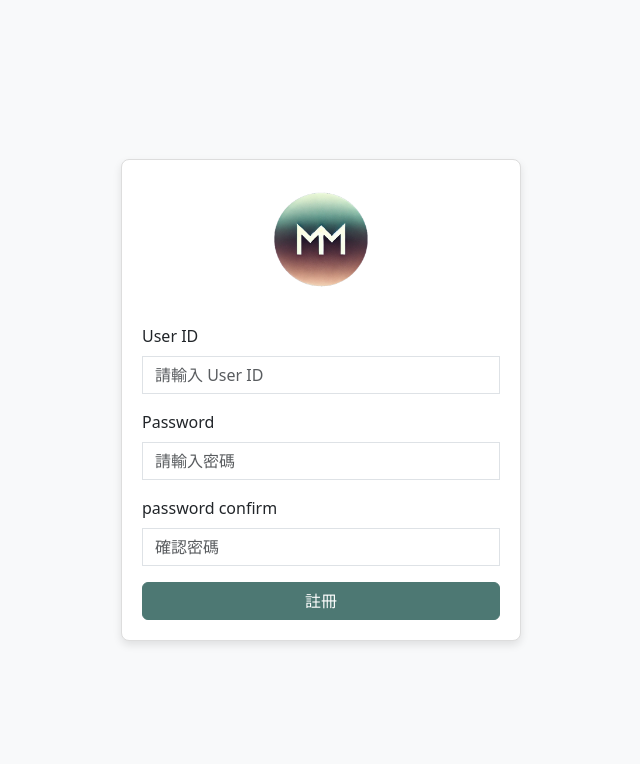
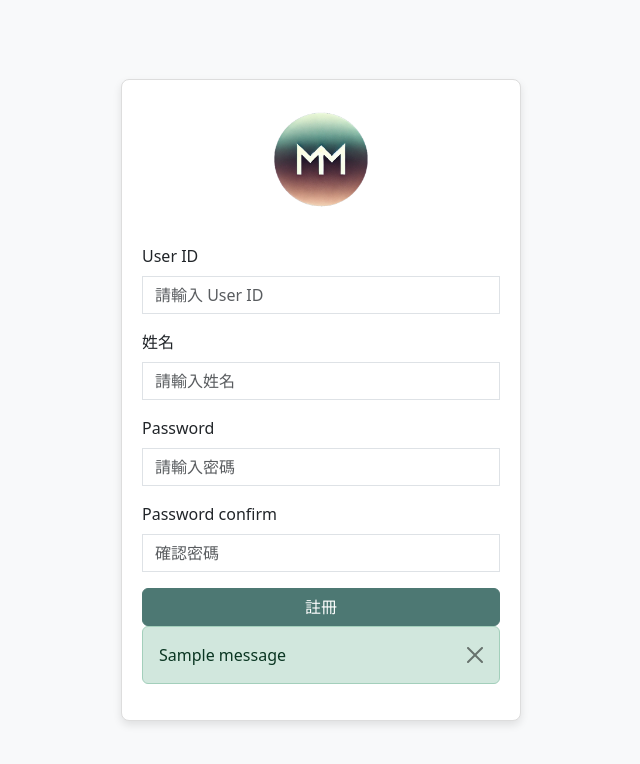
Before and after one commit to Adrian3314/Messengers-and-Notes, a Flask app: page /register in a window 1280 px wide. Shown: the top 764 px of the page, without its empty margins (319-959 px from the left). Run offline with Flask 3, Linux system fonts and the light colour scheme; tables that the repository leaves empty hold one stand-in row (values such as "Sample post"); one stand-in notice (Sample message) is shown.

Commit message:
login and register finished.

```diff
--- a/templates/register.html
+++ b/templates/register.html
@@ -55,23 +55,49 @@
         <div class="logo-section">
             <img src="../static/Mm_logo01.png" alt="Logo">
         </div>
-        <form>
+        <form method="POST" action="/register">
             <div class="mb-3">
-                <label for="userId" class="form-label">User ID</label>
-                <input type="text" class="form-control" id="userId" placeholder="請輸入 User ID" required>
+                <label for="user_id" class="form-label">User ID</label>
+                <input type="text" class="form-control" id="user_id" name="user_id" placeholder="請輸入 User ID" required>
+            </div>
+            <div class="mb-3">
+                <label for="name" class="form-label">姓名</label>
+                <input type="text" class="form-control" id="name" name="name" placeholder="請輸入姓名" required>
             </div>
             <div class="mb-3">
                 <label for="password" class="form-label">Password</label>
-                <input type="password" class="form-control" id="password" placeholder="請輸入密碼" required>
+                <input type="password" class="form-control" id="password" name="password" placeholder="請輸入密碼" required>
             </div>
             <div class="mb-3">
-                <label for="password_confirm" class="form-label">password confirm</label>
+                <label for="password_confirm" class="form-label">Password confirm</label>
                 <input type="password_confirm" class="form-control" id="password_confirm" placeholder="確認密碼" required>
             </div>
             <div class="d-flex justify-content-between">
                 <button type="submit" class="btn btn-primary btn-register">註冊</button>
             </div>
         </form>
+        {% with messages = get_flashed_messages(with_categories=true) %}
+            {% if messages %}
+                {% for category, message in messages %}
+                    {% if category == 'error' %}
+                    <div class="alert alert-danger alert-dismissible fade show" role="alert">
+                        {{ message }}
+                        <button type="button" class="btn-close" data-bs-dismiss="alert"></button>
+                    </div>
+                    {% elif category == 'warning' %}
+                    <div class="alert alert-warning alert-dismissible fade show" role="alert">
+                        {{ message }}
+                        <button type="button" class="btn-close" data-bs-dismiss="alert"></button>
+                    </div>
+                    {% else %}
+                    <div class="alert alert-success alert-dismissible fade show" role="alert">
+                        {{ message }}
+                        <button type="button" class="btn-close" data-bs-dismiss="alert"></button>
+                    </div>
+                    {% endif %}
+                {% endfor %}
+            {% endif %}
+        {% endwith %}
     </div>
 
     <!-- Bootstrap JavaScript -->
--- a/views.py
+++ b/views.py
@@ -1,7 +1,7 @@
 from flask import Flask, render_template, request, redirect, url_for, flash
 from flask_login import current_user, login_user, logout_user, login_required
 from models import User, Note, Message, Room
-from app import app
+from app import app, db
 import uuid
 from datetime import datetime
 
@@ -20,19 +20,19 @@ def register(): # 註冊
         password = request.form.get('password')
 
         # 檢查使用者是否存在
-        if User.query.filter_by(user_id=user_id).first():
-            flash('使用者帳號已存在')
+        if User.query.filter_by(user_ID=user_id).first():
+            flash('使用者帳號已存在', 'error')
 
         try:
             # 建立新使用者
-            newUser = User(user_id=user_id, name=name, password=password)
-            User.session.add(newUser)
-            User.session.commit()
-            flash('註冊成功！')
+            newUser = User(user_ID=user_id, name=name, password=password)
+            db.session.add(newUser)
+            db.session.commit()
+            flash('註冊成功！', 'success')
             return redirect(url_for('login'))
         except Exception as e:
             User.session.rollback()
-            flash('註冊失敗，請稍後再試')
+            flash('註冊失敗，請稍後再試', 'warning')
             return redirect(url_for('register'))
 
     return render_template('register.html')
@@ -49,10 +49,9 @@ def login(): # 登入
             login_user(user)
             return redirect(url_for('home', user_id=user_id))
         elif not user:
-            flash('帳號或密碼錯誤')
+            flash('帳號或密碼錯誤', 'error')
         else:
-            flash('帳號或密碼錯誤')
-            return redirect(url_for('login'))
+            flash('帳號或密碼錯誤', 'error')
 
     return render_template('login.html')
 
```
Also changed, not shown: templates/login.html (+17 -4 lines).
